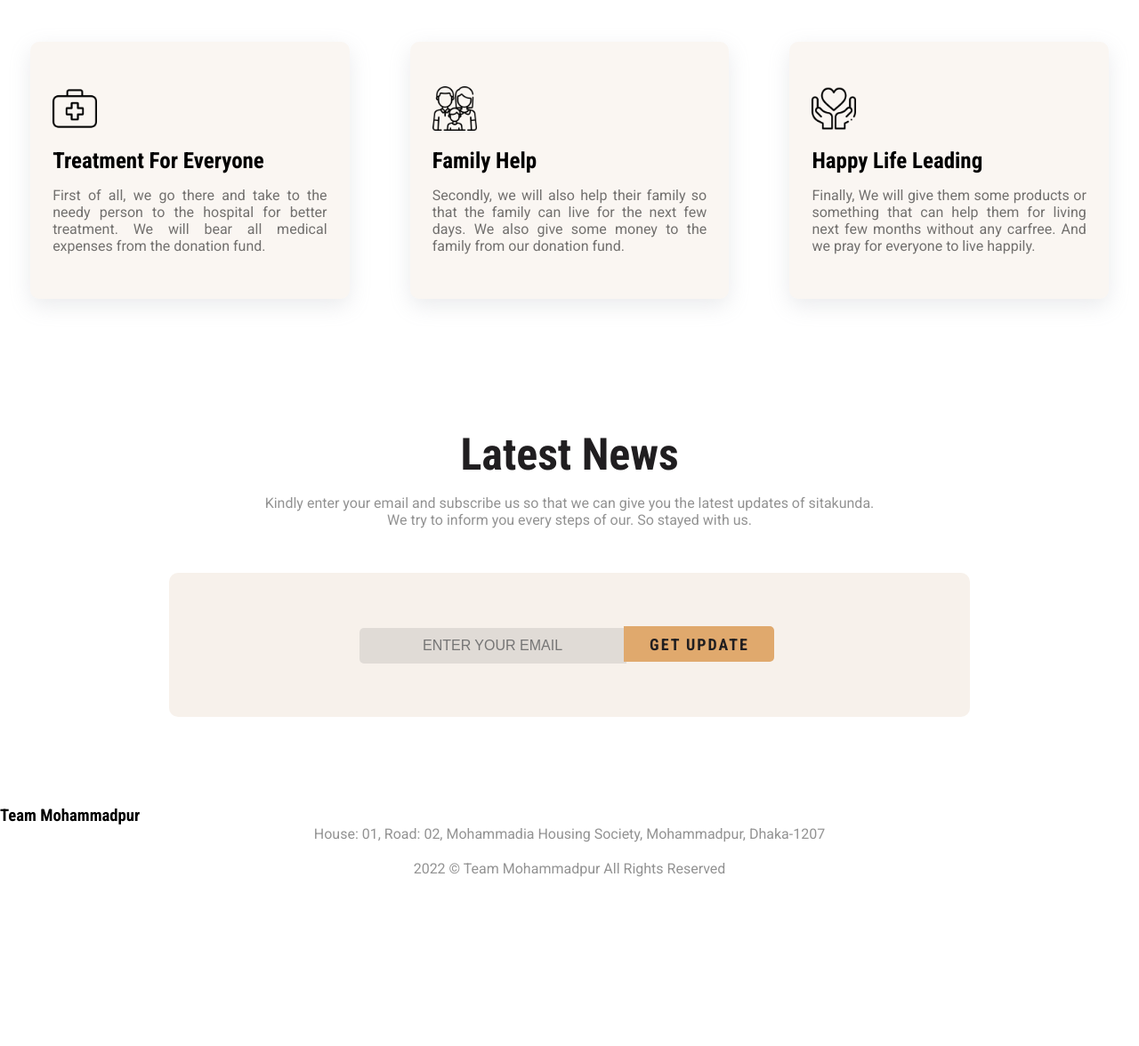
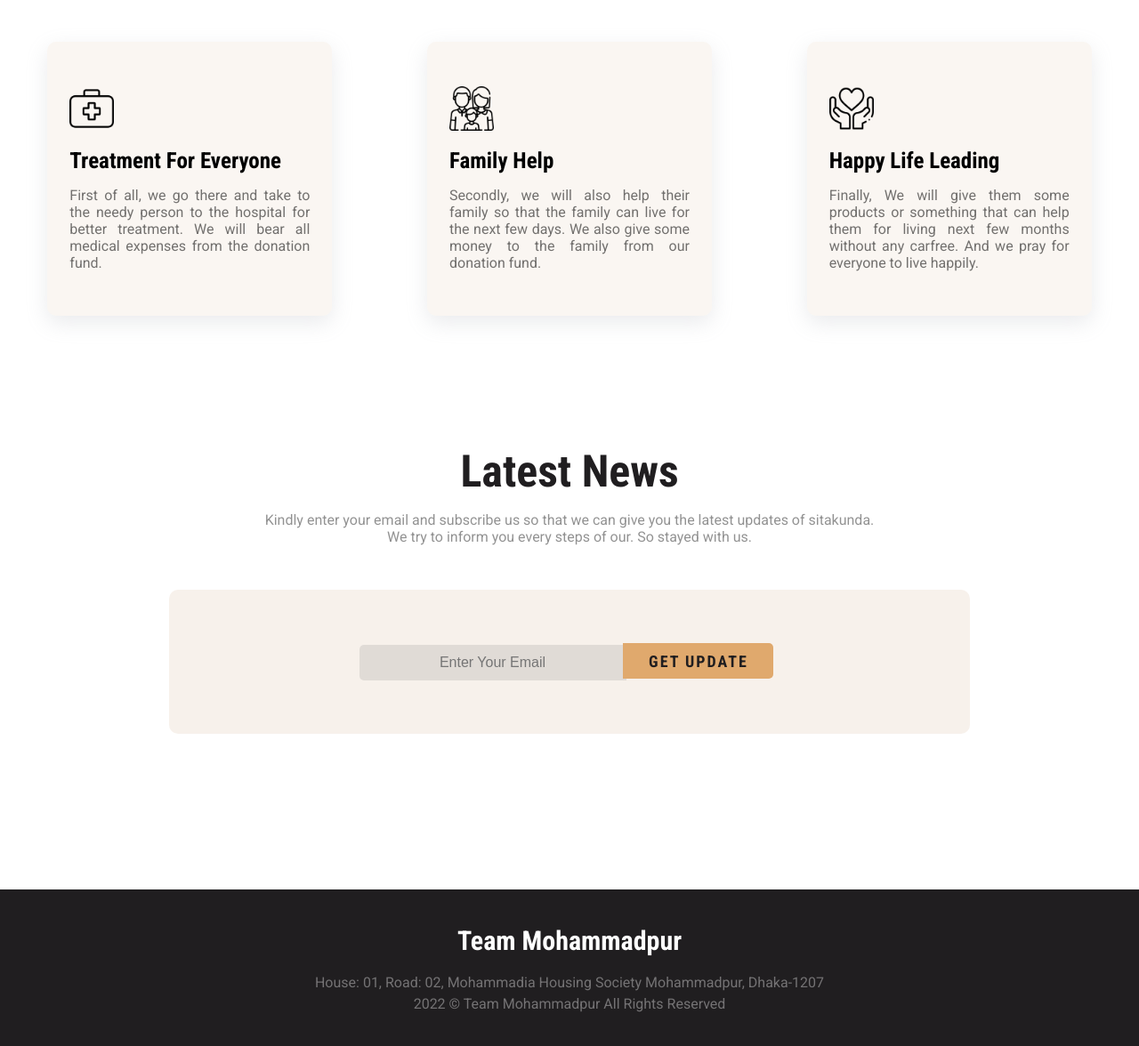
Before and after one commit to BabriWala/Sitakunda_Tragedy, a plain HTML site: page index.html in a window 1280 px wide. Shown: the part 1590-2766 px from the top of the page at 89% size. Before the commit the page ends 2596 px from the top, so only its background shows below. Drawn offline with Linux system fonts and the light colour scheme.

Commit message:
main part done

```diff
--- a/assets/css/style.css
+++ b/assets/css/style.css
@@ -35,6 +35,15 @@ h2 {
   text-align: center;
   color: #201e20;
   margin-bottom: 20px;
+}
+
+h3{
+  font-size: 30px;
+  text-align: center;
+  color: #fff;
+  padding-top: 40px;
+  margin-bottom: 20px;
+  font-weight: 700;
 }
 
 h4 {
@@ -151,9 +160,11 @@ header {
 }
 
 .process__item {
-  width: 28%;
+  width: 25%;
   padding: 50px 25px;
   border-radius: 10px;
+  background-color: #ddc3a525;
+  box-shadow: rgba(149, 157, 165, 0.2) 0px 8px 24px;
 }
 
 .process__item p {
@@ -170,26 +181,12 @@ header {
   color: #0000008b;
 }
 
-.treatment__item {
-  background-color: #ddc3a525;
-  box-shadow: rgba(149, 157, 165, 0.2) 0px 8px 24px;
-}
-
-.family__item {
-  background-color: #ddc3a525;
-  box-shadow: rgba(149, 157, 165, 0.2) 0px 8px 24px;
-}
-
-.happy__item {
-  background-color: #ddc3a525;
-  box-shadow: rgba(149, 157, 165, 0.2) 0px 8px 24px;
-}
 
 /* donation planning Section End*/
 
 /* Update Section Start */
 #update__section {
-  margin-bottom: 100px;
+  margin-bottom: 175px;
 }
 .update__description {
   margin-bottom: 50px;
@@ -217,7 +214,7 @@ header {
   border-bottom-left-radius: 5px;
   text-align: center;
   font-size: 16px;
-  text-transform: uppercase;
+  text-transform: capitalize;
   background-color: #6c6c6c29;
   margin-right: 0;
   padding-right: 0;
@@ -229,7 +226,25 @@ header {
   border: none;
   border-top-left-radius: 0;
   border-bottom-left-radius: 0;
-  left: -6px;
+  left: -7px;
   position: relative;
   outline: none;
 }
+/* Update Section End */
+
+footer{
+  height: 30vh;
+  background-color: #201e20;
+}
+
+.footer__description{
+  margin-bottom: 5px;
+}
+
+.footer__description, .footer__copyright{
+  color: rgba(255, 255, 255, 0.378);
+}
+
+.footer__copyright{
+  margin-bottom: 0;
+}
--- a/index.html
+++ b/index.html
@@ -97,7 +97,7 @@
     <!-- Footer  -->
     <footer id="footer">
         <h3 class="footer__title">Team Mohammadpur</h3>
-        <p class="footer__description">House: 01, Road: 02, Mohammadia Housing Society, Mohammadpur, Dhaka-1207</p>
+        <p class="footer__description">House: 01, Road: 02, Mohammadia Housing Society Mohammadpur, Dhaka-1207</p>
         <p class="footer__copyright">2022 &copy; Team Mohammadpur All Rights Reserved</p>
     </footer>
 </body>
```
